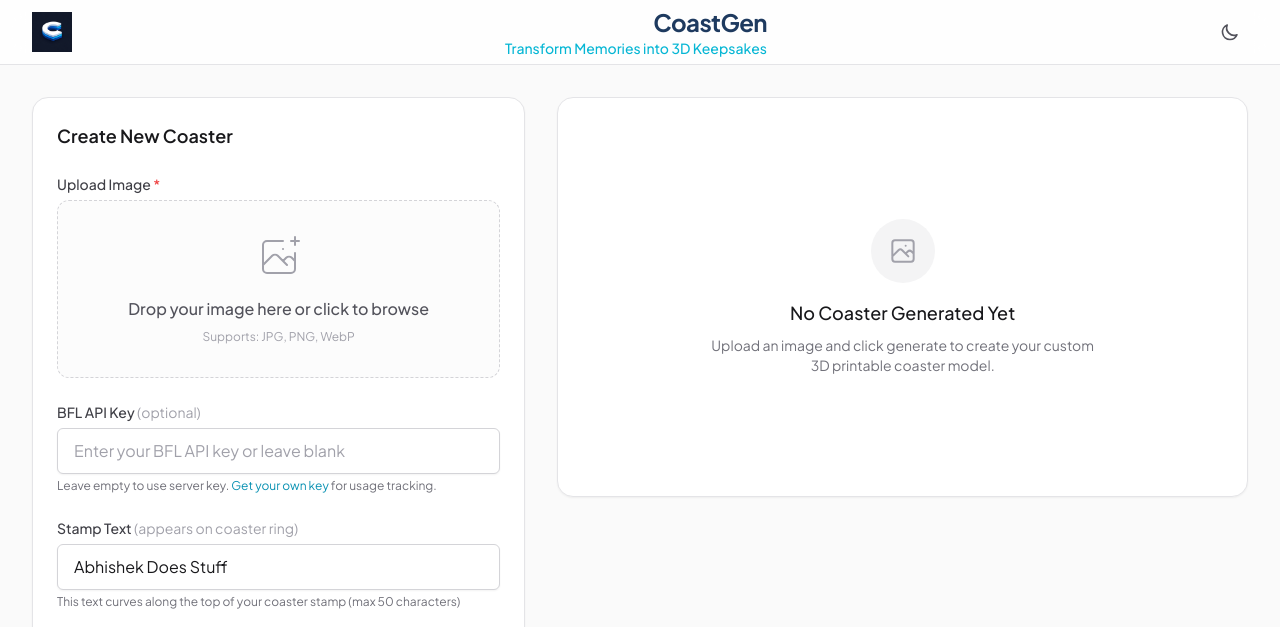
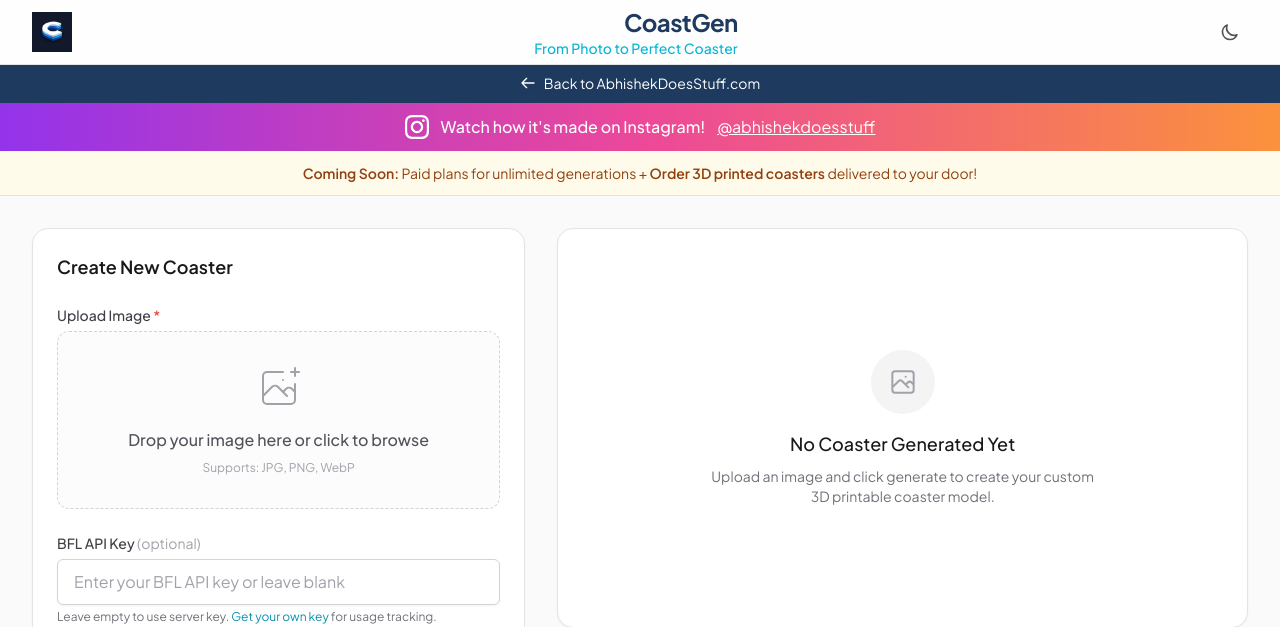
Before and after one commit to bagdeabhishek/coaster-generator, a Python web app: template frontend/templates/index.html in a window 1280 px wide. Shown: the top 627 px of the page. Run offline with Jinja, Linux system fonts and the light colour scheme; the template is opened without the code that fills it, so the values that code supplies are empty; some libraries are stand-ins or nearby versions.

Commit message:
feat: add promotional banners and announcements
- Updated tagline to 'From Photo to Perfect Coaster'
- Added back link to abhishekdoesstuff.com (navy banner)
- Added Instagram video promotion banner (gradient colors)
- Added announcement about upcoming paid plans + 3D printed coaster orders (amber banner)

```diff
--- a/frontend/templates/index.html
+++ b/frontend/templates/index.html
@@ -76,7 +76,7 @@
             <!-- Title & Tagline -->
             <div class="hidden md:flex flex-col items-end">
                 <h1 class="text-2xl font-bold tracking-tight text-navy-700 dark:text-white">CoastGen</h1>
-                <p class="text-sm font-medium text-primary-500">Transform Memories into 3D Keepsakes</p>
+                <p class="text-sm font-medium text-primary-500">From Photo to Perfect Coaster</p>
             </div>
 
             <div class="flex items-center gap-3">
@@ -99,6 +99,33 @@
             </div>
         </div>
     </nav>
+
+    <!-- Back to Main Site Banner -->
+    <div class="bg-navy-700 text-white text-center py-2 text-sm">
+        <a href="https://abhishekdoesstuff.com" class="hover:text-primary-400 transition-colors inline-flex items-center gap-2">
+            <svg class="w-4 h-4" fill="none" stroke="currentColor" viewBox="0 0 24 24"><path stroke-linecap="round" stroke-linejoin="round" stroke-width="2" d="M10 19l-7-7m0 0l7-7m-7 7h18"></path></svg>
+            Back to AbhishekDoesStuff.com
+        </a>
+    </div>
+
+    <!-- Instagram Video Promo Banner -->
+    <div class="bg-gradient-to-r from-purple-600 via-pink-500 to-orange-400 text-white py-3 px-4">
+        <div class="max-w-7xl mx-auto flex items-center justify-center gap-3">
+            <svg class="w-6 h-6" fill="currentColor" viewBox="0 0 24 24"><path d="M12 2.163c3.204 0 3.584.012 4.85.07 3.252.148 4.771 1.691 4.919 4.919.058 1.265.069 1.645.069 4.849 0 3.205-.012 3.584-.069 4.849-.149 3.225-1.664 4.771-4.919 4.919-1.266.058-1.644.07-4.85.07-3.204 0-3.584-.012-4.849-.07-3.26-.149-4.771-1.699-4.919-4.92-.058-1.265-.07-1.644-.07-4.849 0-3.204.013-3.583.07-4.849.149-3.227 1.664-4.771 4.919-4.919 1.266-.057 1.645-.069 4.849-.069zm0-2.163c-3.259 0-3.667.014-4.947.072-4.358.2-6.78 2.618-6.98 6.98-.059 1.281-.073 1.689-.073 4.948 0 3.259.014 3.668.072 4.948.2 4.358 2.618 6.78 6.98 6.98 1.281.058 1.689.072 4.948.072 3.259 0 3.668-.014 4.948-.072 4.354-.2 6.782-2.618 6.979-6.98.059-1.28.073-1.689.073-4.948 0-3.259-.014-3.667-.072-4.947-.196-4.354-2.617-6.78-6.979-6.98-1.281-.059-1.69-.073-4.949-.073zm0 5.838c-3.403 0-6.162 2.759-6.162 6.162s2.759 6.163 6.162 6.163 6.162-2.759 6.162-6.163c0-3.403-2.759-6.162-6.162-6.162zm0 10.162c-2.209 0-4-1.79-4-4 0-2.209 1.791-4 4-4s4 1.791 4 4c0 2.21-1.791 4-4 4zm6.406-11.845c-.796 0-1.441.645-1.441 1.44s.645 1.44 1.441 1.44c.795 0 1.439-.645 1.439-1.44s-.644-1.44-1.439-1.44z"/></svg>
+            <span class="font-medium">Watch how it's made on Instagram!</span>
+            <a href="https://instagram.com/abhishekdoesstuff" target="_blank" class="underline hover:text-yellow-200 transition-colors">@abhishekdoesstuff</a>
+        </div>
+    </div>
+
+    <!-- Announcement Banner -->
+    <div class="bg-amber-50 dark:bg-amber-900/20 border-b border-amber-200 dark:border-amber-800 py-3 px-4">
+        <div class="max-w-7xl mx-auto text-center">
+            <p class="text-amber-800 dark:text-amber-200 text-sm">
+                <span class="font-semibold">Coming Soon:</span> Paid plans for unlimited generations +
+                <span class="font-semibold">Order 3D printed coasters</span> delivered to your door!
+            </p>
+        </div>
+    </div>
 
     <div class="max-w-7xl mx-auto py-8 px-4 sm:px-6 lg:px-8">
         <div class="flex flex-col lg:flex-row gap-8 items-start">
```
